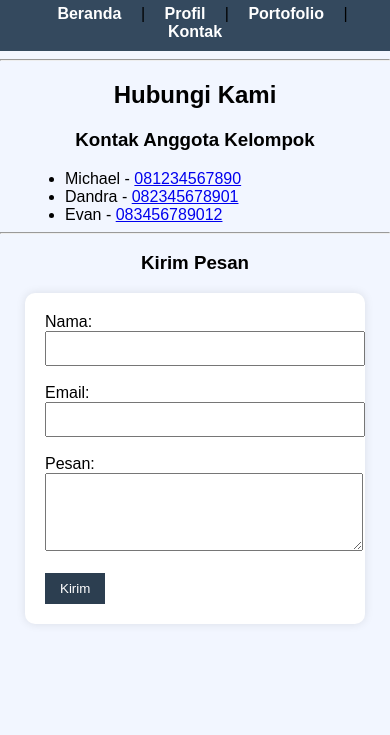
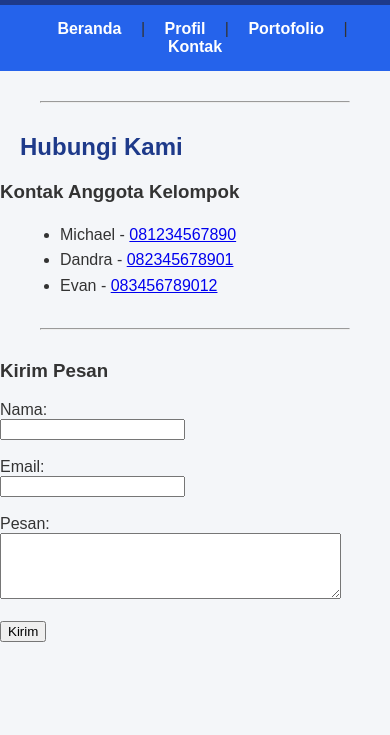
Before and after one commit to michaelabelard89-bit/praktikum-mandiri-html, a plain HTML site: page contact.html in a window 390 px wide. Shown: the part 109-844 px from the top of the page. Drawn offline with Linux system fonts and the light colour scheme.

Commit message:
update(Michael abelard ) style agar lebih menarik

```diff
--- a/style.css
+++ b/style.css
@@ -1,22 +1,26 @@
+/* Reset dasar */
 body {
-    font-family: Arial, sans-serif;
-    background-color: #f2f6ff;
+    font-family: Arial, Helvetica, sans-serif;
     margin: 0;
     padding: 0;
+    background-color: #f4f6f9;
+    color: #333;
 }
 
+/* Header */
 h1 {
-    background-color: #2c3e50;
+    text-align: center;
+    padding: 20px;
+    background-color: #1e3a8a;
     color: white;
-    padding: 15px;
-    text-align: center;
     margin: 0;
 }
 
+/* Navigation */
 nav {
     text-align: center;
-    background-color: #34495e;
-    padding: 10px;
+    padding: 15px;
+    background-color: #2563eb;
 }
 
 nav a {
@@ -27,62 +31,65 @@ nav a {
 }
 
 nav a:hover {
-    color: #f1c40f;
+    text-decoration: underline;
 }
 
-h2, h3 {
-    text-align: center;
+/* Section Title */
+h2 {
+    margin-left: 40px;
+    margin-top: 30px;
+    color: #1e3a8a;
 }
 
-ul {
-    width: 300px;
-    margin: auto;
+/* Paragraph */
+p {
+    margin: 15px 40px;
+    line-height: 1.6;
 }
 
-form {
-    width: 300px;
-    margin: auto;
-    padding: 20px;
-    background-color: white;
-    border-radius: 10px;
-    box-shadow: 0px 0px 10px rgba(0,0,0,0.1);
+/* List */
+ul {
+    margin: 10px 60px;
+    line-height: 1.6;
 }
 
-input, textarea {
-    width: 100%;
-    padding: 8px;
+/* Card Style untuk fitur */
+.portfolio-container {
+    display: flex;
+    flex-wrap: wrap;
+    justify-content: center;
+    gap: 20px;
+    padding: 20px;
 }
 
-button {
-    background-color: #2c3e50;
-    color: white;
-    padding: 8px 15px;
-    border: none;
-    cursor: pointer;
+.project {
+    background-color: white;
+    width: 250px;
+    padding: 20px;
+    border-radius: 10px;
+    box-shadow: 0 4px 10px rgba(0,0,0,0.1);
+    text-align: center;
+    transition: transform 0.3s ease;
 }
 
-button:hover {
-    background-color: #f1c40f;
-    color: black;
+.project:hover {
+    transform: translateY(-5px);
 }
 
-.container {
-    width: 800px;
-    margin: 30px auto;
-    display: flex;
-    justify-content: space-between;
+/* Garis pemisah */
+hr {
+    margin: 30px 40px;
 }
 
-.card {
-    background-color: white;
-    width: 30%;
-    padding: 15px;
-    border-radius: 10px;
-    box-shadow: 0px 4px 10px rgba(0,0,0,0.1);
-    text-align: center;
-    transition: transform 0.3s;
+/* Responsive sedikit */
+@media (max-width: 600px) {
+    .portfolio-container {
+        flex-direction: column;
+        align-items: center;
+    }
+
+    h2, p, ul {
+        margin-left: 20px;
+        margin-right: 20px;
+    }
 }
-
-.card:hover {
-    transform: scale(1.05);
-}
```
